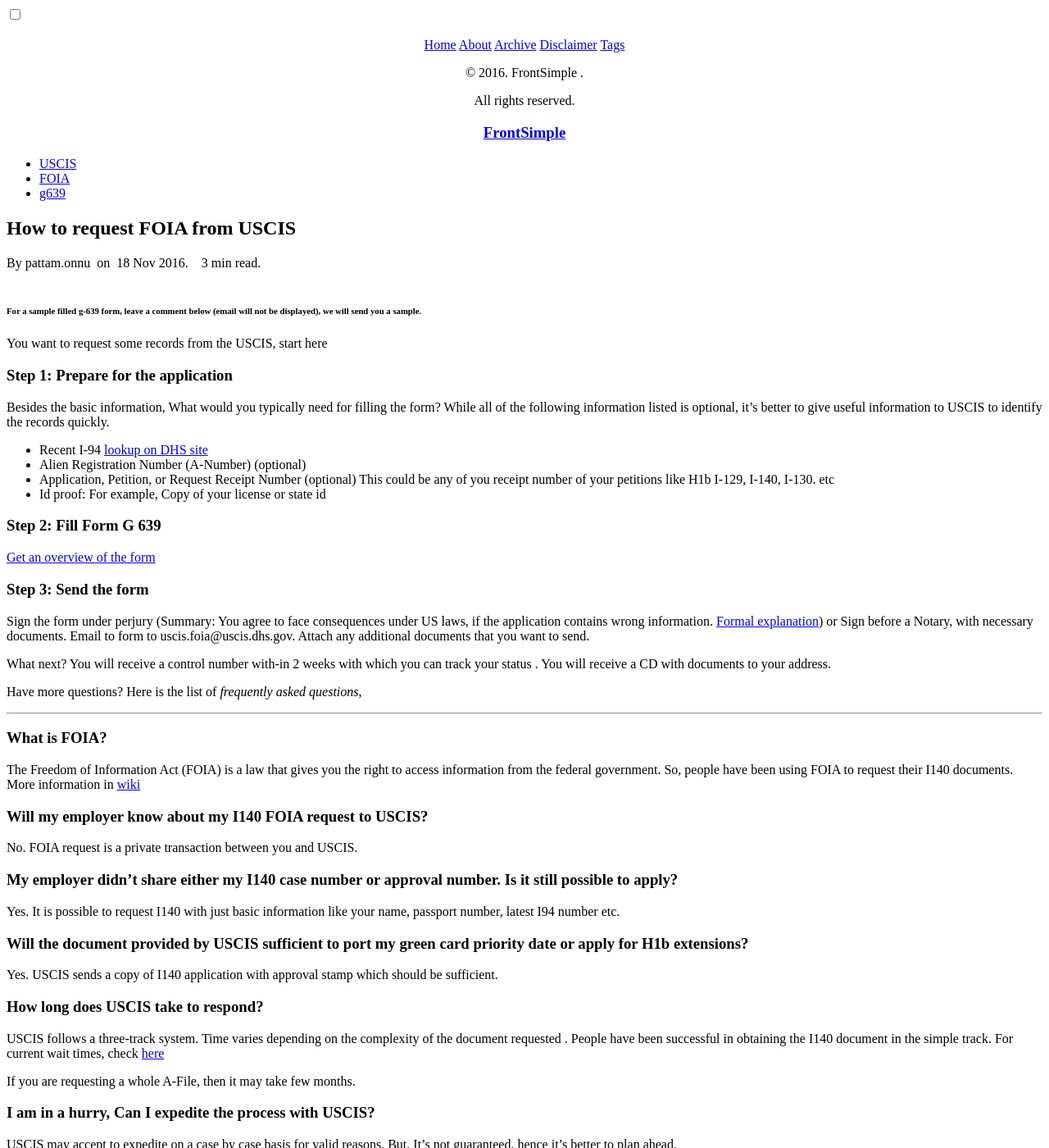
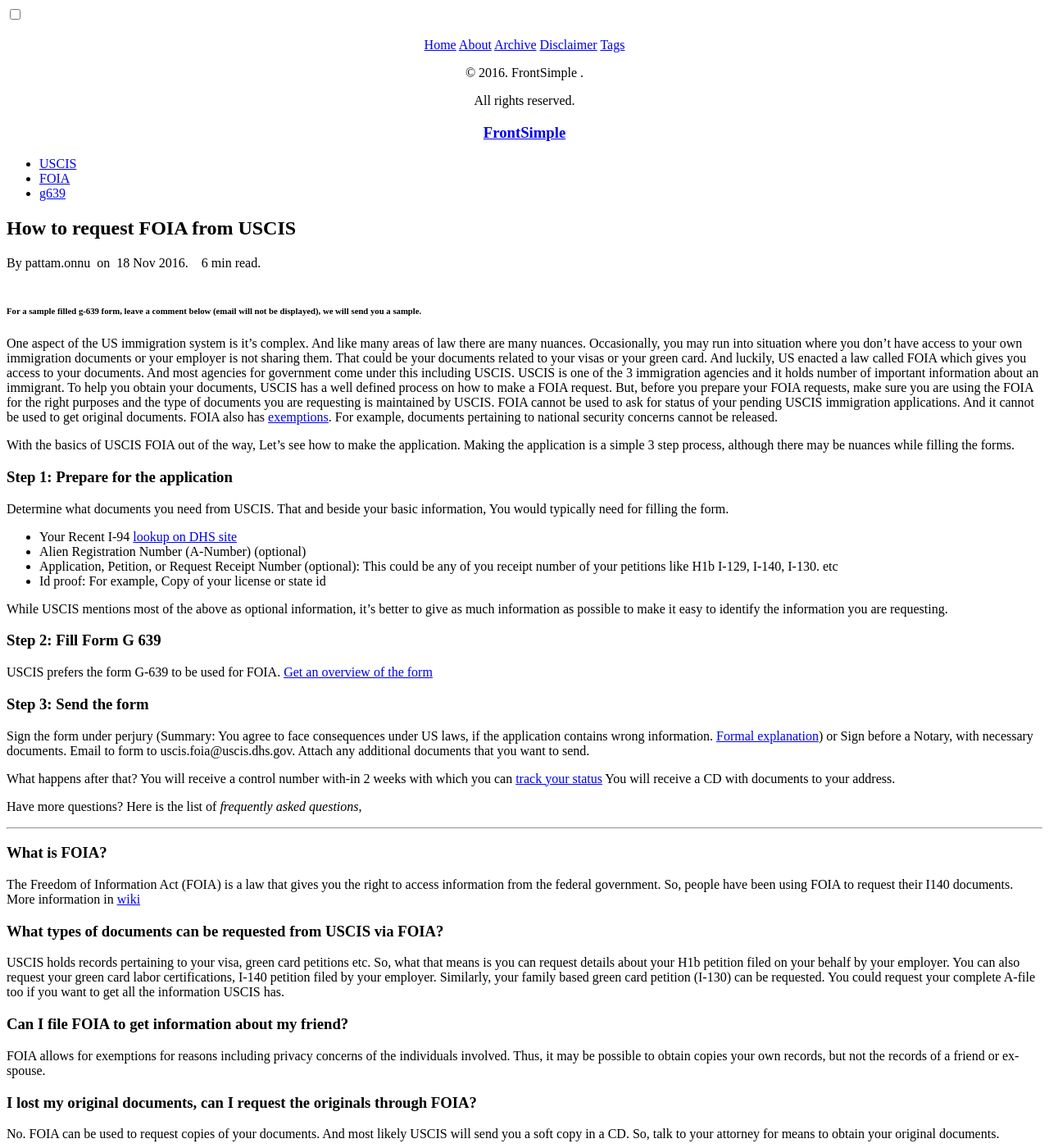
Before and after one commit to gitforwork2/gitforwork.github.io, a Jekyll site: the page built from _posts/2016-11-18-how-to-request-FOIA-from-USCIS.md, in a window 1280 px wide and 1400 px high. Shown: the whole window at 82% size. Built offline with Jekyll 4.4.1, drawn with Linux system fonts in a browser that asks for light colours; comment, search, counter and statistics services are not loaded; some of the changed text lies outside the part shown.

Commit message:
Making it comprehensive

```diff
--- a/_posts/2016-11-18-how-to-request-FOIA-from-USCIS.md
+++ b/_posts/2016-11-18-how-to-request-FOIA-from-USCIS.md
@@ -9,21 +9,35 @@
 
 ###### For a sample filled g-639 form, leave a comment below (email will not be displayed), we will send you a sample.
 
-You want to request some records from the USCIS, start here
+One aspect of the US immigration system is it's complex. And like many areas of law there are many nuances. Occasionally,
+ you may run into situation where you don't have access to your own immigration documents or your employer is not
+ sharing them. That could be your documents related to your visas or your green card. And luckily, US enacted a law called FOIA which
+ gives you access to your documents. And most agencies for government come under this including USCIS.
+ USCIS is one of the 3 immigration agencies and it holds number of important information about an immigrant. To help you
+ obtain your documents, USCIS has a well defined process on how to make a FOIA request. But, before you prepare your FOIA
+ requests, make sure you are using the FOIA for the right purposes and the type of documents you are requesting is maintained by USCIS.
+ FOIA cannot be used to ask for status of your pending USCIS immigration applications. And it cannot be used to get original documents.
+ FOIA also has [exemptions](http://www.dhs.gov/xfoia/gc_1208265747435.shtm). For example, documents pertaining to national security concerns cannot be released.
+
+ With the basics of USCIS FOIA out of the way, Let's see how to make the application.
+ Making the application is a simple 3 step process, although there may be nuances while filling the forms.
 
 ### Step 1: Prepare for the application
-Besides the basic information, What would you typically need for filling the form?
-  While all of the following information listed is optional, it's better to give useful information to USCIS to identify the
-  records quickly.
+Determine what documents you need from USCIS. That and beside your basic information, You would typically
+need for filling the form.
 
-* Recent I-94
+* Your Recent I-94
 [lookup on DHS site](https://i94.cbp.dhs.gov/I94/#/recent-search)
 * Alien Registration Number (A-Number) (optional)
-* Application, Petition, or Request Receipt Number (optional)
-This could be any of you receipt number of your petitions like H1b I-129, I-140, I-130. etc
+* Application, Petition, or Request Receipt Number (optional): This could be any of you receipt number of your
+petitions like H1b I-129, I-140, I-130. etc
 * Id proof: For example, Copy of your license or state id
 
+While USCIS mentions most of the above as optional information, it's better to give as much information as possible to
+make it easy to identify the information you are requesting.
+
 ### Step 2: Fill Form G 639
+USCIS prefers the form G-639 to be used for FOIA.
 [Get an overview of the form](/posts/i140-foia-form-g-639-instruction/)
 
 ### Step 3: Send the form
@@ -31,8 +45,8 @@
 or Sign before a Notary, with necessary documents.
 Email to form to uscis.foia@uscis.dhs.gov. Attach any additional documents that you want to send.
 
-What next?
-You will receive a control number with-in 2 weeks with which you can track your status <here>.
+What happens after that?
+You will receive a control number with-in 2 weeks with which you can [track your status](http://www.uscis.gov/about-us/freedom-information-and-privacy-act-foia/foia-request-status-check-average-processing-times/check-status-request)
 You will receive a CD with documents to your address.
 
 Have more questions? Here is the list of *frequently asked questions*,
@@ -43,8 +57,23 @@
  The Freedom of Information Act (FOIA) is a law that gives you the right to access information from the federal government.
  So, people have been using FOIA to request their I140 documents. More information in [wiki](https://en.wikipedia.org/wiki/Freedom_of_Information_Act_(United_States))
 
+### What types of documents can be requested from USCIS via FOIA?
+ USCIS holds records pertaining to your visa, green card petitions etc. So, what that means is you can request details
+ about your H1b petition filed on your behalf by your employer. You can also request your green card labor certifications,
+ I-140 petition filed by your employer. Similarly, your family based green card petition (I-130) can be requested.
+ You could request your complete A-file too if you want to get all the information USCIS has.
+
+### Can I file FOIA to get information about my friend?
+FOIA allows for exemptions for reasons including privacy concerns of the individuals involved.
+Thus, it may be possible to obtain copies your own records, but not the records of a friend or ex-spouse.
+
+### I lost my original documents, can I request the originals through FOIA?
+ No. FOIA can be used to request copies of your documents. And most likely USCIS will send you a soft copy in a CD.
+ So, talk to your attorney for means to obtain your original documents.
+
 ### Will my employer know about my I140 FOIA request to USCIS?
- No. FOIA request is a private transaction between you and USCIS.
+ No. FOIA request ensures privacy. Your employer or their attorneys won't know that you have contacted USCIS to get
+ your immigration documents.
 
 ### My employer didn't share either my I140 case number or approval number. Is it still possible to apply?
  Yes. It is possible to request I140 with just basic information like your name, passport number, latest I94 number etc.
@@ -53,18 +82,25 @@
  Yes. USCIS sends a copy of I140 application with approval stamp which should be sufficient.
 
 ### How long does USCIS take to respond?
- USCIS follows a three-track system. Time varies depending on the complexity of the document requested .
- People have been successful in obtaining the I140 document in the simple track.
+ USCIS follows a three-track system. How sooner USCIS processes your request depends on the complexity of the document requested.
+ USCIS maintains a "A-file" or Alien-file with all information pertaining to your immigration history.
+ If you request for the complete A-File it most likely go into track 3 and might take several months to a year or even more.
+ But if you are requesting selected documents with the A-file like your green card petition or H1b petition
+ documents, most likely those will go into the simple track. At the time of writing this simple track takes about a month to process.
+ Anything between the two is slotted in the middle track.
+
  For current wait times, check [here](http://www.uscis.gov/about-us/freedom-information-and-privacy-act-foia/foia-request-status-check-average-processing-times/check-status-request)
 
- If you are requesting a whole A-File, then it may take few months.
-
 ### I am in a hurry, Can I expedite the process with USCIS?
- USCIS may accept to expedite on a case by case basis for valid reasons. But, It's not guaranteed, hence it's better to plan ahead.
+ USCIS may accept to expedite certain requests on a case by case basis for valid reasons like when your life is at
+ stake or your are facing trial before a judge. In other urgent cases, you can attach a cover letter about your
+ situation. And USCIS officials may make an effort to expedite the process. But, It's not guaranteed, hence it's
+ better to plan ahead.
 
 ### Is there a filing fee?
- Generally No. But sometimes there may be a fee upto $25. USCIS will contact you in that case
+ Generally No for non-commercial uses. But if USCIS determines that the cost of producing the data is expensive they will contact you.
+ Typically USCIS can charge a fee upto $25.
 
-### OK I am ready. What are the steps to request the I140 information?
+### OK I am ready to file. What are the steps to request the I140 information?
  You will have to fill the latest [G639](http://www.uscis.gov/sites/default/files/files/form/g-639.pdf) form.
  [Check g 639 instructions](/posts/i140-foia-form-g-639-instruction/) of this blog has more information.
```
